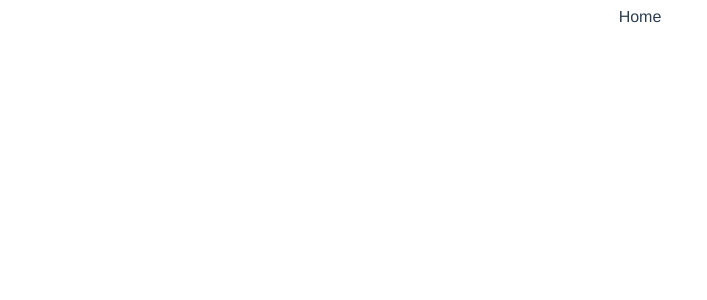
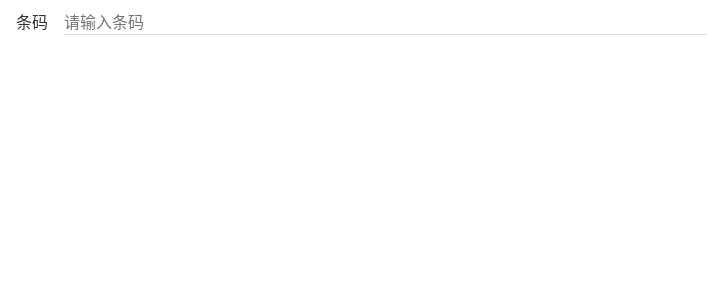
Before and after one commit to Leerongyue/inventory, a Vue app: page /#/home in a window 1280 px wide. Shown: the top 300 px of the page, without its empty margins (0-707 px from the left). Built offline with nearby package versions, Linux system fonts and the light colour scheme.

Commit message:
完æ修复Input组件v-model的bug

```diff
--- a/src/App.vue
+++ b/src/App.vue
@@ -3,14 +3,29 @@
     <router-view/>
   </div>
 </template>
+<script lang="ts">
+  import Vue from 'vue';
+  import {Component} from 'vue-property-decorator';
+
+  @Component
+  export default class App extends Vue {
+
+  }
+</script>
 
 <style lang="scss">
+  @import "src/style/reset";
+  @import "src/style/helper";
+
+
   #app {
-  font-family: Avenir, Helvetica, Arial, sans-serif;
     -webkit-font-smoothing: antialiased;
     -moz-osx-font-smoothing: grayscale;
-  text-align: center;
-  color: #2c3e50;
+    font-family: $font-hei;
+    color: #333;
+    font-size: 16px;
+    line-height: 1.5;
+    /*background: #f5f5f5;*/
   }
 
   #nav {
--- a/src/components/Item.vue
+++ b/src/components/Item.vue
@@ -1,17 +1,39 @@
 <template>
-  <div></div>
+  <div class="item">
+    <span>{{text}}</span>
+    <input
+      :placeholder="placeholder"
+      type="text"
+      :value="code"
+      @input="$emit('input',$event.target.value)">
+  </div>
 </template>
 
 <script lang="ts">
   import Vue from 'vue';
-  import {Component} from 'vue-property-decorator';
+  import {Component, Prop} from 'vue-property-decorator';
 
   @Component
   export default class Item extends Vue {
-
+    @Prop(String) text!: string;
+    @Prop(String) code!: string;
+    @Prop(String) placeholder!: string;
   }
 </script>
 
 <style lang="scss" scoped>
+  @import "src/style/reset";
 
+  .item {
+    display: flex;
+    margin: 0 16px;
+    padding: 10px 0;
+
+    input {
+      border: none;
+      border-bottom: 1px solid $lineColor;
+      flex-grow: 1;
+      margin-left: 16px;
+    }
+  }
 </style>
--- a/src/style/helper.scss
+++ b/src/style/helper.scss
@@ -0,0 +1,4 @@
+$font-hei: -apple-system, "Noto Sans", "Helvetica Neue", Helvetica, "Nimbus Sans L", Arial, "Liberation Sans", "PingFang SC", "Hiragino Sans GB", "Noto Sans CJK SC", "Source Han Sans SC", "Source Han Sans CN", "Microsoft YaHei", "Wenquanyi Micro Hei", "WenQuanYi Zen Hei", "ST Heiti", SimHei, "WenQuanYi Zen Hei Sharp", sans-serif;
+$font-song: Georgia, "Nimbus Roman No9 L", "Songti SC", "Noto Serif CJK SC", "Source Han Serif SC", "Source Han Serif CN", STSong, "AR PL New Sung", "AR PL SungtiL GB", NSimSun, SimSun, "TW\-Sung", "WenQuanYi Bitmap Song", "AR PL UMing CN", "AR PL UMing HK", "AR PL UMing TW", "AR PL UMing TW MBE", PMingLiU, MingLiU, serif;
+$font-kai: Baskerville, Georgia, "Liberation Serif", "Kaiti SC", STKaiti, "AR PL UKai CN", "AR PL UKai HK", "AR PL UKai TW", "AR PL UKai TW MBE", "AR PL KaitiM GB", KaiTi, KaiTi_GB2312, DFKai-SB, "TW\-Kai", serif;
+$lineColor: rgb(221, 221, 221);
--- a/src/style/reset.scss
+++ b/src/style/reset.scss
@@ -0,0 +1,40 @@
+
+@import "helper";
+
+* {
+  margin: 0;
+  padding: 0;
+  box-sizing: border-box;
+}
+
+a {
+  text-decoration: none;
+  color: inherit;
+}
+
+ul, ol, li {
+  list-style: none;
+}
+
+button, input {
+  font: inherit;
+  border: none;
+  background: none;
+}
+
+:focus {
+  outline: none;
+}
+
+input {
+  border: 1px solid #d4d4d4;
+  background: none;
+}
+
+h1, h2, h3, h4, h5, h6 {
+  font-weight: normal;
+}
+
+hr {
+  border: 1px solid $lineColor;
+}
--- a/src/views/Home.vue
+++ b/src/views/Home.vue
@@ -1,16 +1,20 @@
 <template>
   <div>
-    Home
+    {{code}}
+    <Item text="条码" :code="code" placeholder="请输入条码" v-model="code"/>
   </div>
 </template>
 
 <script lang="ts">
   import Vue from 'vue';
   import {Component} from 'vue-property-decorator';
+  import Item from '@/components/Item.vue';
 
-  @Component
+  @Component({
+    components: {Item}
+  })
   export default class Home extends Vue {
-
+    code = '';
   }
 </script>
 
```
Lines whose indentation alone changed are shown as unchanged.
